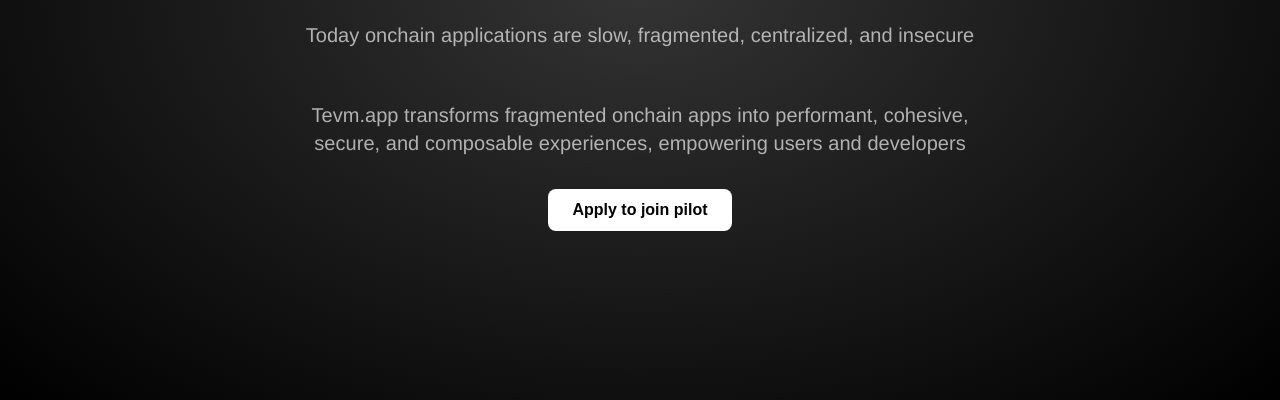
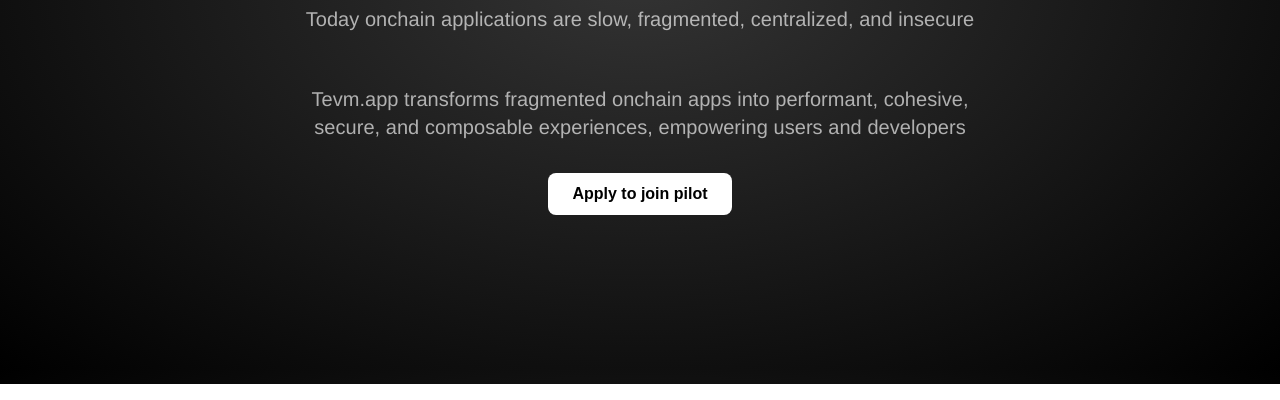
Before and after one commit to evmts/tevm.app, a website built with Vite: page index.html in a window 1280 px wide. Shown: the part 432-832 px from the top of the page. Built offline with nearby package versions, Linux system fonts and the light colour scheme.

Commit message:
fix: css

```diff
--- a/src/style.css
+++ b/src/style.css
@@ -14,8 +14,8 @@
     margin: 0;
     padding: 0;
     font-family: ABC Diatype, Helvetica, arial, sans-serif;
-    min-height: 100vh;
-    min-width: 100vw;
+    height: 100%;
+    width: 100%;
     background: radial-gradient(ellipse, var(--primary-bg-color), var(--secondary-bg-color));
     display: flex;
     flex-direction: column;
```
